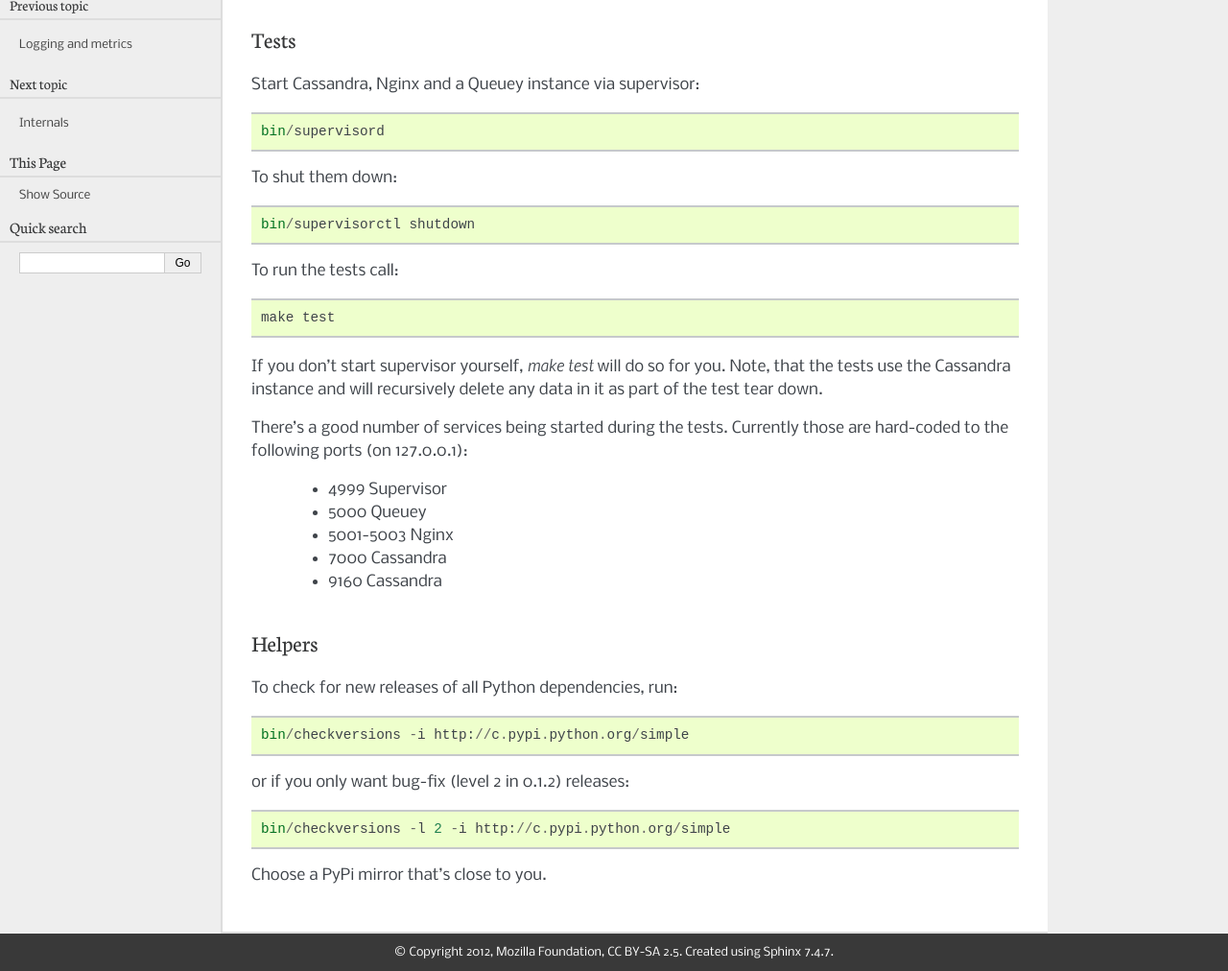
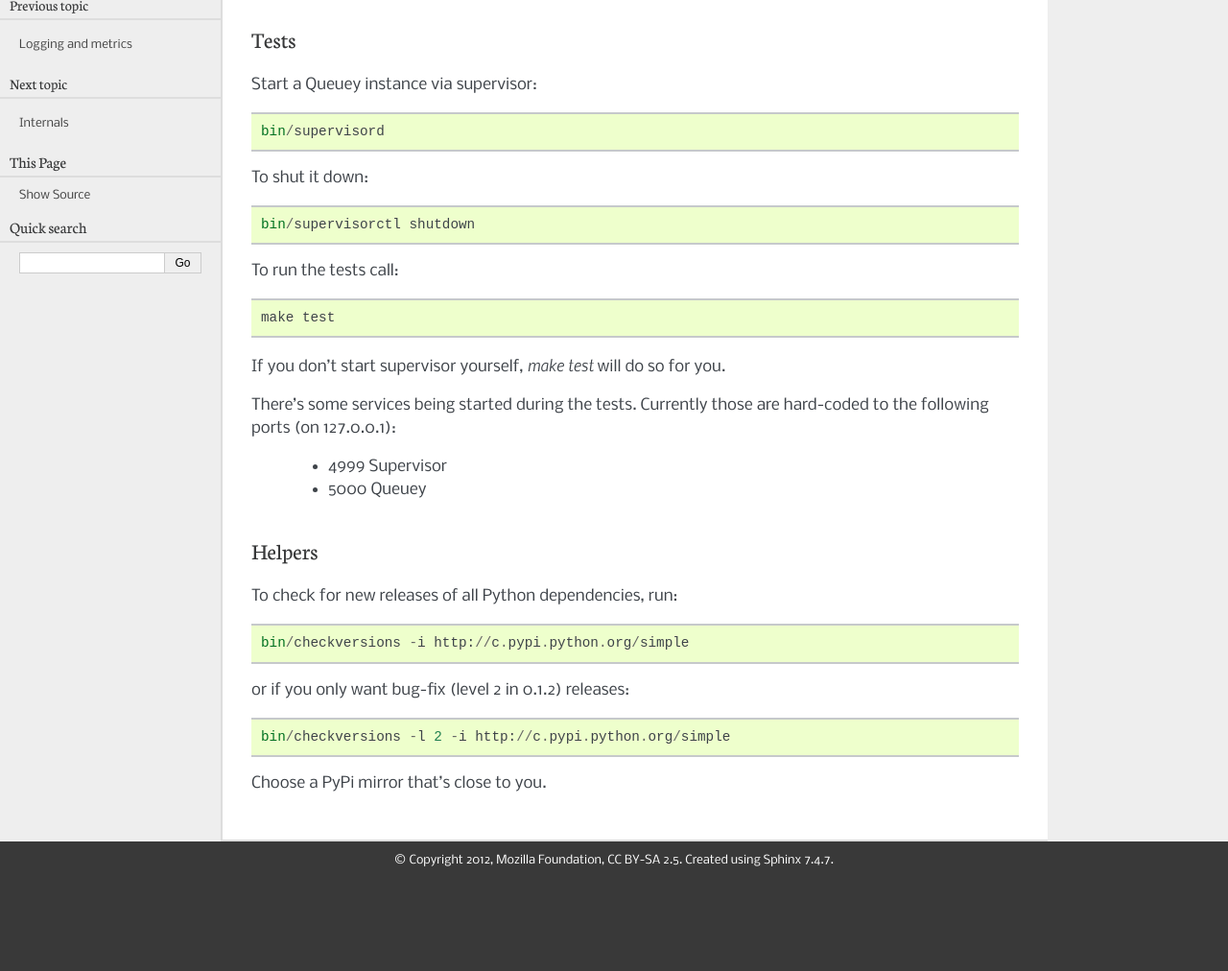
Before and after one commit to mozilla-services/qdo, a Sphinx documentation site: the page built from docs/development.rst, in a window 1280 px wide, cut to the strip 153-1165 px from the top of the page. Shown: the whole strip at 96% size. Built offline with Sphinx 7.4.7, drawn with Linux system fonts in a browser that asks for light colours; after the commit the page ends 1069 px from its top, so only the background shows below that.

Commit message:
update dev docs

```diff
--- a/docs/development.rst
+++ b/docs/development.rst
@@ -8,11 +8,11 @@ https://github.com/mozilla-services/qdo
 Tests
 =====
 
-Start Cassandra, Nginx and a Queuey instance via supervisor::
+Start a Queuey instance via supervisor::
 
     bin/supervisord
 
-To shut them down::
+To shut it down::
 
     bin/supervisorctl shutdown
 
@@ -20,18 +20,13 @@ To run the tests call::
 
     make test
 
-If you don't start supervisor yourself, `make test` will do so for you. Note,
-that the tests use the Cassandra instance and will recursively delete any
-data in it as part of the test tear down.
+If you don't start supervisor yourself, `make test` will do so for you.
 
-There's a good number of services being started during the tests. Currently
-those are hard-coded to the following ports (on 127.0.0.1):
+There's some services being started during the tests. Currently those are
+hard-coded to the following ports (on 127.0.0.1):
 
     - 4999 Supervisor
     - 5000 Queuey
-    - 5001-5003 Nginx
-    - 7000 Cassandra
-    - 9160 Cassandra
 
 Helpers
 =======
```
